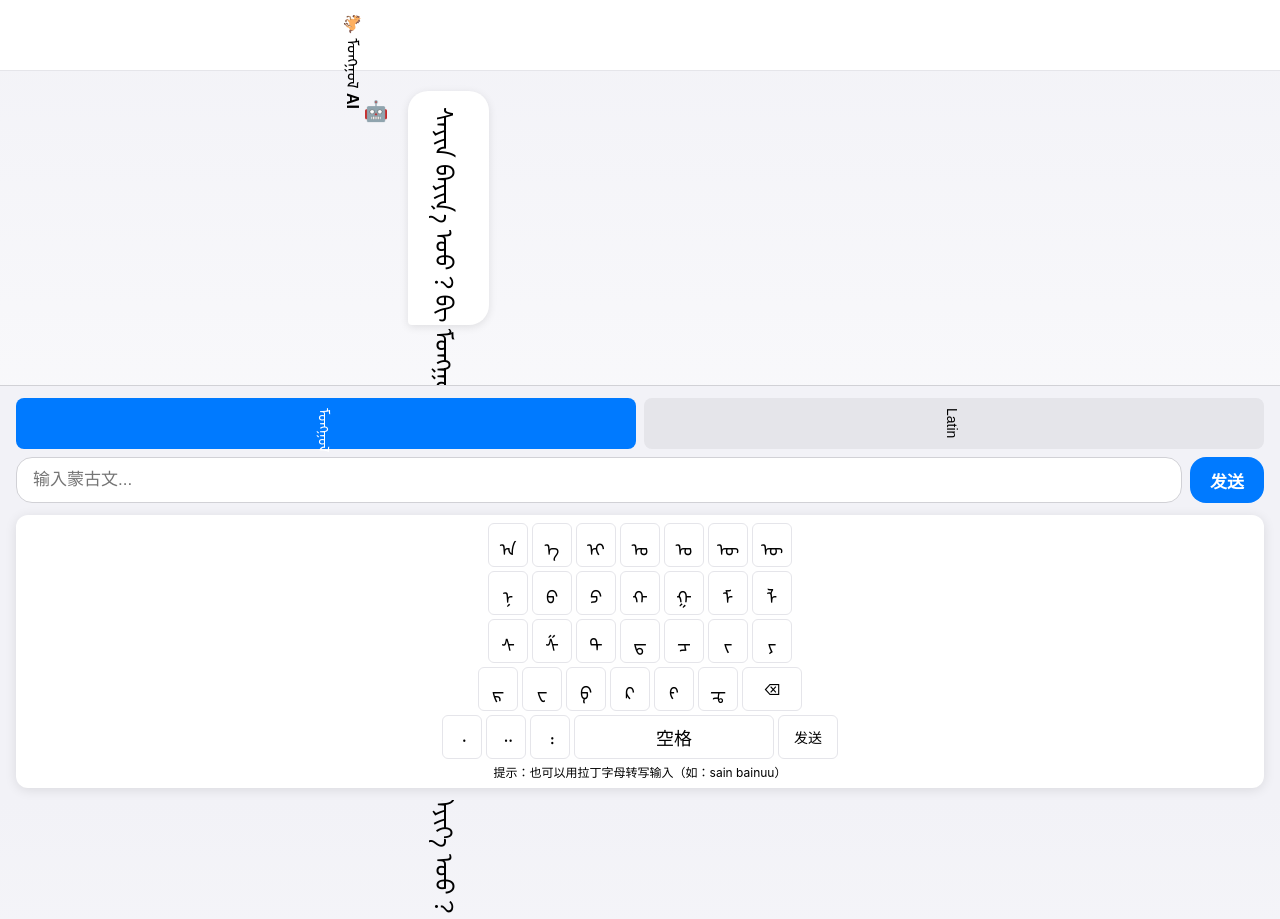
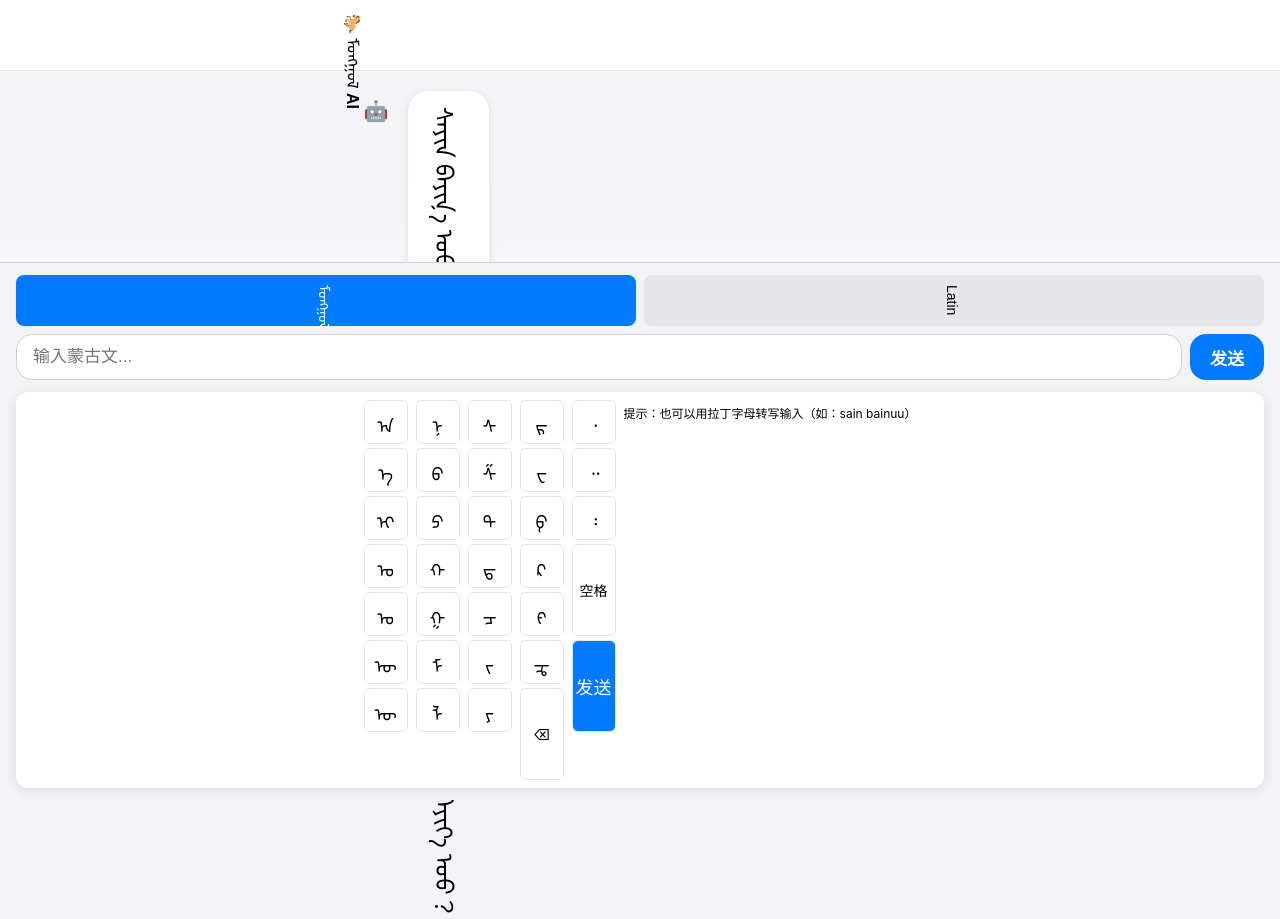
Before and after one commit to claws-x/mongol-ai, a plain HTML site: page demo_input_method.html in a window 1280 px wide. Drawn offline with Linux system fonts and the light colour scheme.

Commit message:
feat: 键盘竖排显示 - 完全蒙古文化体验
键盘布局改进：
从横向改为竖向排列，符合蒙古文传统书写习惯

新布局：
- 5 列竖排按键
- 每列 7 个按键
- 从左到右排列

列分布：
- 第 1 列：元音（7 个）ᠠ ᠡ ᠢ ᠣ ᠤ ᠥ ᠦ
- 第 2 列：辅音 1（7 个）ᠨ ᠪ ᠫ ᠬ ᠭ ᠮ ᠯ
- 第 3 列：辅音 2（7 个）ᠰ ᠱ ᠲ ᠳ ᠴ ᠵ ᠶ
- 第 4 列：辅音 3+ 删除（7 个）
- 第 5 列：标点 + 空格 + 发送（7 个）

特殊按键：
- 删除键：双倍高度（92px）
- 空格键：双倍高度
- 发送键：双倍高度 + 蓝色背景

设计优势：
- 从左到右符合蒙古文阅读顺序
- 竖排按键符合传统书写方向
- 双手握持更舒适
- 视觉统一（全部竖排）

📱 竖排键盘完成

```diff
--- a/demo_input_method.html
+++ b/demo_input_method.html
@@ -186,28 +186,25 @@
             transform: scale(0.95);
         }
 
-        /* 蒙古文键盘 */
+        /* 蒙古文键盘 - 竖排 */
         .mongolian-keyboard {
             background: white;
             border-radius: 12px;
             padding: 8px;
             box-shadow: 0 2px 12px rgba(0, 0, 0, 0.1);
-        }
-
-        .keyboard-row {
             display: flex;
-            gap: 4px;
-            margin-bottom: 4px;
+            gap: 8px;
             justify-content: center;
         }
 
-        .keyboard-row:last-child {
-            margin-bottom: 0;
+        .keyboard-column {
+            display: flex;
+            flex-direction: column;
+            gap: 4px;
         }
 
         .key {
-            flex: 1;
-            max-width: 40px;
+            width: 44px;
             height: 44px;
             border: 0.5px solid var(--gray-200);
             border-radius: 6px;
@@ -226,13 +223,15 @@
             transform: scale(0.9);
         }
 
-        .key-wide {
-            max-width: 60px;
+        .key-tall {
+            height: 92px;
             font-size: 14px;
         }
 
-        .key-space {
-            max-width: 200px;
+        .key-enter {
+            height: 92px;
+            background: var(--primary);
+            color: white;
         }
 
         /* 候选词区域 */
@@ -352,10 +351,10 @@
             <button class="send-btn" onclick="sendMessage()">发送</button>
         </div>
 
-        <!-- 蒙古文键盘 -->
+        <!-- 蒙古文键盘 - 竖排 -->
         <div class="mongolian-keyboard" id="mongolian-keyboard">
-            <!-- 第 1 行：元音 -->
-            <div class="keyboard-row">
+            <!-- 第 1 列：元音 -->
+            <div class="keyboard-column">
                 <div class="key" onclick="inputChar('ᠠ')">ᠠ</div>
                 <div class="key" onclick="inputChar('ᠡ')">ᠡ</div>
                 <div class="key" onclick="inputChar('ᠢ')">ᠢ</div>
@@ -365,8 +364,8 @@
                 <div class="key" onclick="inputChar('ᠦ')">ᠦ</div>
             </div>
 
-            <!-- 第 2 行：辅音 1 -->
-            <div class="keyboard-row">
+            <!-- 第 2 列：辅音 1 -->
+            <div class="keyboard-column">
                 <div class="key" onclick="inputChar('ᠨ')">ᠨ</div>
                 <div class="key" onclick="inputChar('ᠪ')">ᠪ</div>
                 <div class="key" onclick="inputChar('ᠫ')">ᠫ</div>
@@ -376,8 +375,8 @@
                 <div class="key" onclick="inputChar('ᠯ')">ᠯ</div>
             </div>
 
-            <!-- 第 3 行：辅音 2 -->
-            <div class="keyboard-row">
+            <!-- 第 3 列：辅音 2 -->
+            <div class="keyboard-column">
                 <div class="key" onclick="inputChar('ᠰ')">ᠰ</div>
                 <div class="key" onclick="inputChar('ᠱ')">ᠱ</div>
                 <div class="key" onclick="inputChar('ᠲ')">ᠲ</div>
@@ -387,24 +386,24 @@
                 <div class="key" onclick="inputChar('ᠶ')">ᠶ</div>
             </div>
 
-            <!-- 第 4 行：辅音 3 + 功能 -->
-            <div class="keyboard-row">
+            <!-- 第 4 列：辅音 3 + 功能 -->
+            <div class="keyboard-column">
                 <div class="key" onclick="inputChar('ᠷ')">ᠷ</div>
                 <div class="key" onclick="inputChar('ᠸ')">ᠸ</div>
                 <div class="key" onclick="inputChar('ᠹ')">ᠹ</div>
                 <div class="key" onclick="inputChar('ᠺ')">ᠺ</div>
                 <div class="key" onclick="inputChar('ᠻ')">ᠻ</div>
                 <div class="key" onclick="inputChar('ᠼ')">ᠼ</div>
-                <div class="key key-wide" onclick="deleteChar()">⌫</div>
+                <div class="key key-tall" onclick="deleteChar()">⌫</div>
             </div>
 
-            <!-- 第 5 行：空格 + 标点 -->
-            <div class="keyboard-row">
+            <!-- 第 5 列：标点 + 空格 + 发送 -->
+            <div class="keyboard-column">
                 <div class="key" onclick="inputChar('᠂')">᠂</div>
                 <div class="key" onclick="inputChar('᠃')">᠃</div>
                 <div class="key" onclick="inputChar('᠄')">᠄</div>
-                <div class="key key-space" onclick="inputChar(' ')">空格</div>
-                <div class="key key-wide" onclick="sendMessage()">发送</div>
+                <div class="key key-tall" onclick="inputChar(' ')">空格</div>
+                <div class="key key-enter" onclick="sendMessage()">发送</div>
             </div>
 
             <!-- 拉丁转写提示 -->
@@ -413,9 +412,9 @@
             </div>
         </div>
 
-        <!-- 拉丁键盘（隐藏） -->
+        <!-- 拉丁键盘（隐藏）- 竖排 -->
         <div class="mongolian-keyboard" id="latin-keyboard" style="display: none;">
-            <div class="keyboard-row">
+            <div class="keyboard-column">
                 <div class="key" onclick="inputChar('a')">a</div>
                 <div class="key" onclick="inputChar('e')">e</div>
                 <div class="key" onclick="inputChar('i')">i</div>
@@ -425,7 +424,7 @@
                 <div class="key" onclick="inputChar('ö')">ö</div>
             </div>
 
-            <div class="keyboard-row">
+            <div class="keyboard-column">
                 <div class="key" onclick="inputChar('n')">n</div>
                 <div class="key" onclick="inputChar('b')">b</div>
                 <div class="key" onclick="inputChar('p')">p</div>
@@ -435,7 +434,7 @@
                 <div class="key" onclick="inputChar('l')">l</div>
             </div>
 
-            <div class="keyboard-row">
+            <div class="keyboard-column">
                 <div class="key" onclick="inputChar('s')">s</div>
                 <div class="key" onclick="inputChar('š')">š</div>
                 <div class="key" onclick="inputChar('t')">t</div>
@@ -445,22 +444,22 @@
                 <div class="key" onclick="inputChar('y')">y</div>
             </div>
 
-            <div class="keyboard-row">
+            <div class="keyboard-column">
                 <div class="key" onclick="inputChar('r')">r</div>
                 <div class="key" onclick="inputChar('w')">w</div>
                 <div class="key" onclick="inputChar('f')">f</div>
                 <div class="key" onclick="inputChar('k')">k</div>
                 <div class="key" onclick="inputChar('g')">g</div>
                 <div class="key" onclick="inputChar('h')">h</div>
-                <div class="key key-wide" onclick="deleteChar()">⌫</div>
+                <div class="key key-tall" onclick="deleteChar()">⌫</div>
             </div>
 
-            <div class="keyboard-row">
+            <div class="keyboard-column">
                 <div class="key" onclick="inputChar(',')">,</div>
                 <div class="key" onclick="inputChar('.')">.</div>
                 <div class="key" onclick="inputChar('?')">?</div>
-                <div class="key key-space" onclick="inputChar(' ')">Space</div>
-                <div class="key key-wide" onclick="sendMessage()">Send</div>
+                <div class="key key-tall" onclick="inputChar(' ')">Space</div>
+                <div class="key key-enter" onclick="sendMessage()">Send</div>
             </div>
         </div>
     </div>
```
